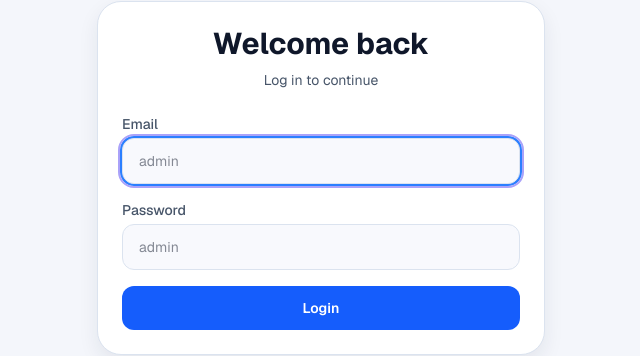
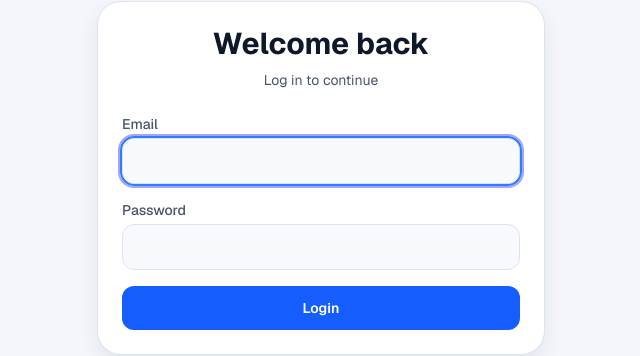
Before and after one commit to theborja/plan-app, a Next.js app: page /login in a window 1280 px wide. Shown: the part 264-620 px from the top of the page, without its empty margins (319-959 px from the left). Built offline with nearby package versions, Linux system fonts and the light colour scheme.

Commit message:
v5.2 placeholders out

```diff
--- a/app/login/page.tsx
+++ b/app/login/page.tsx
@@ -45,7 +45,7 @@ export default function LoginPage() {
                 "w-full rounded-xl border border-[var(--border)] bg-[var(--surface-soft)] px-4 py-3 text-sm text-[var(--foreground)] outline-none focus:ring-2 focus:ring-blue-500",
                 error ? "ring-1 ring-rose-400" : "",
               ].join(" ")}
-              placeholder="admin"
+              placeholder=""
               value={email}
               onChange={(event) => setEmail(event.target.value)}
             />
@@ -59,7 +59,7 @@ export default function LoginPage() {
                 "w-full rounded-xl border border-[var(--border)] bg-[var(--surface-soft)] px-4 py-3 text-sm text-[var(--foreground)] outline-none focus:ring-2 focus:ring-blue-500",
                 error ? "ring-1 ring-rose-400" : "",
               ].join(" ")}
-              placeholder="admin"
+              placeholder=""
               value={password}
               onChange={(event) => setPassword(event.target.value)}
             />
```
